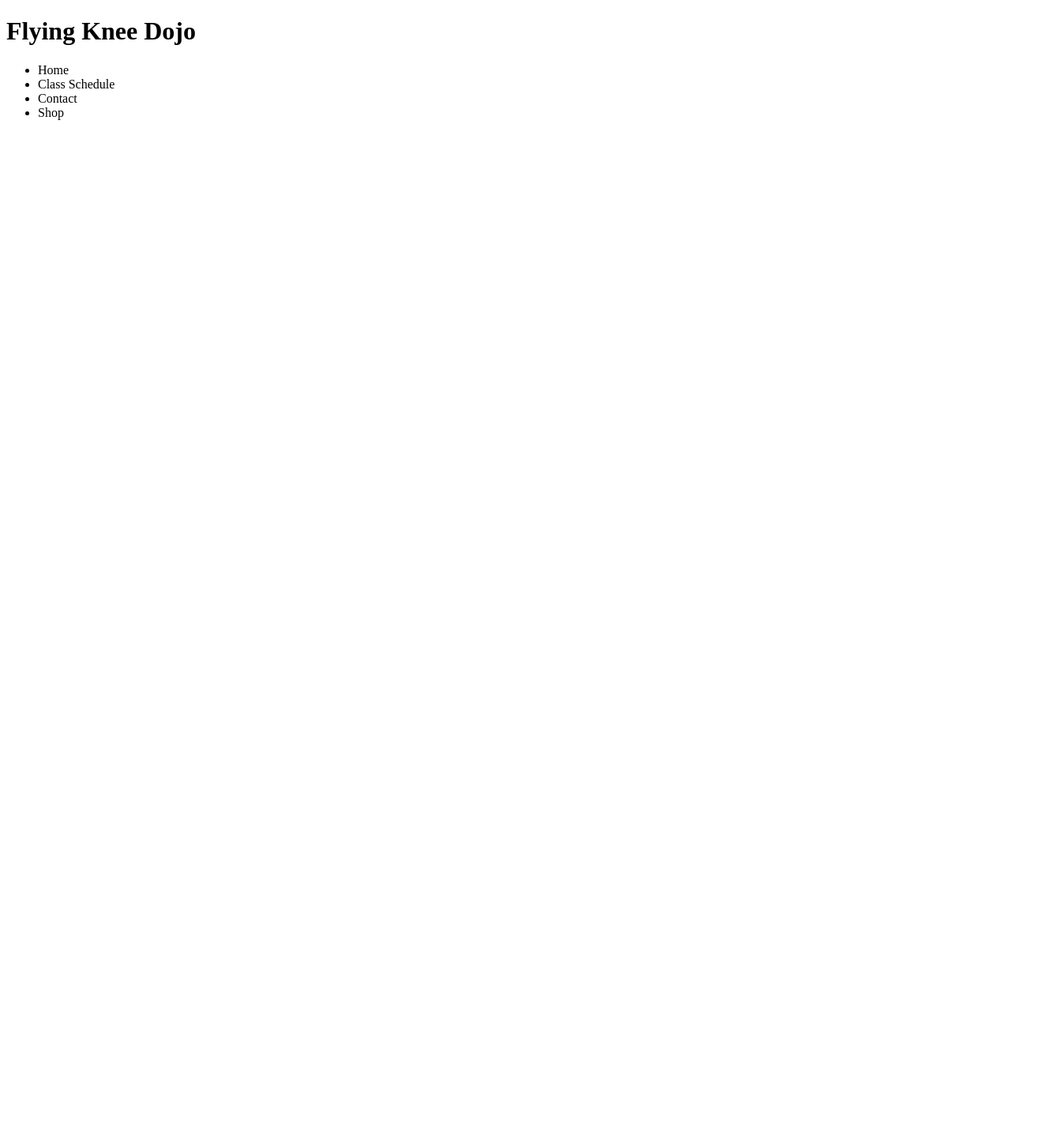
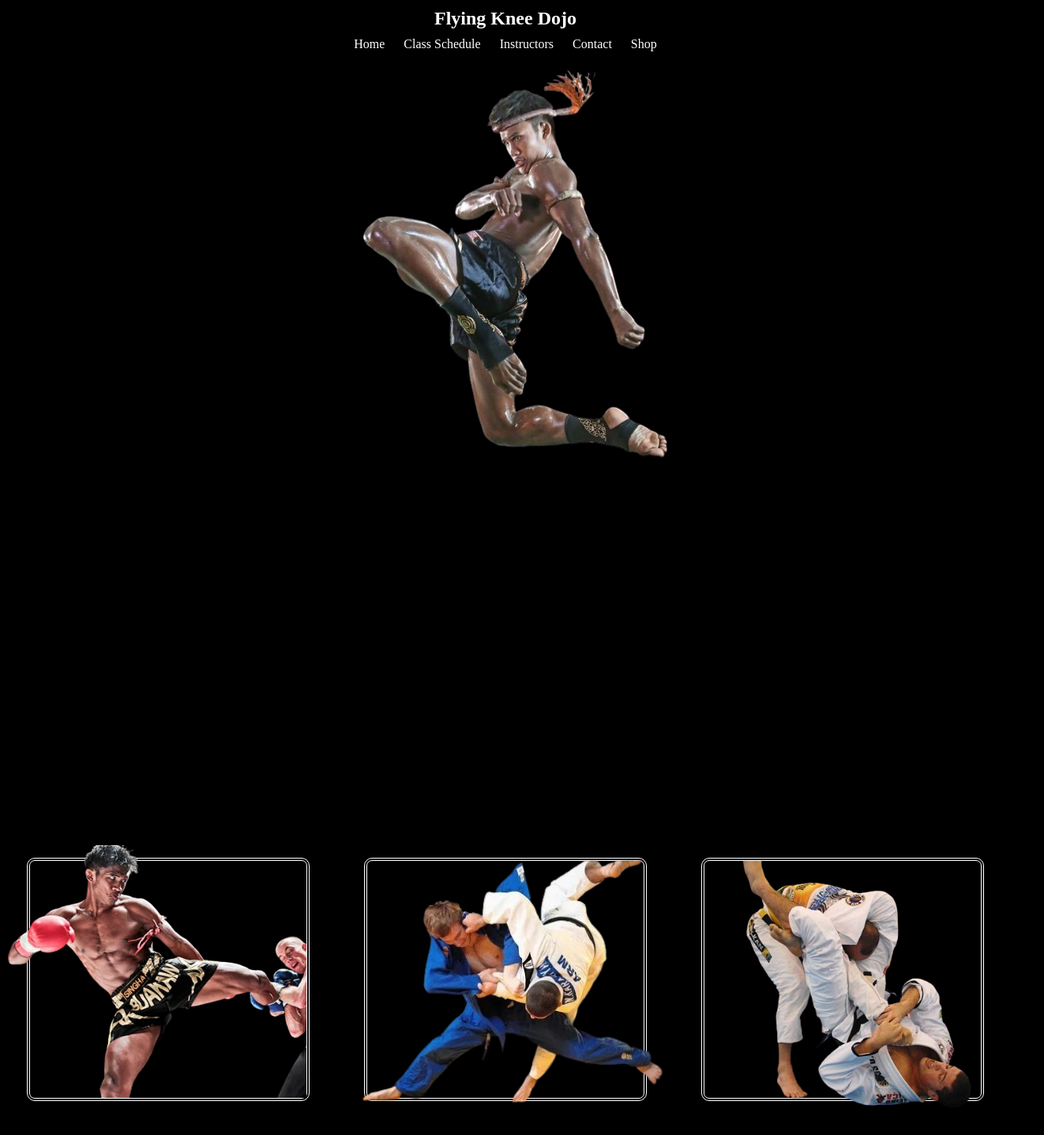
Before and after one commit to Tomal1/Flying-Knee-Dojo, a plain HTML site: page index.html in a window 1280 px wide. Shown: the whole page at 79% size, 1322 px wide, since content can reach past the window. Before the commit the page ends 800 px from the top, so only its background shows below. Drawn offline with Linux system fonts and the light colour scheme.

Commit message:
sections added to web page with images

```diff
--- /dev/null
+++ b/assets/css/Class-Schedule.css
@@ -0,0 +1,39 @@
+.container{
+    width: 100%;
+    height: 100%;
+    display: flex;
+    justify-content: space-around;
+    align-items: center;
+
+}
+
+.thumb{
+    border: 4px solid white;
+    border-style: double;
+    border-radius: 10px;
+    height: 300px;
+    width: 350px;
+}
+
+.thumImg{
+    background-color: transparent;
+
+}
+
+.Mauy-Thai{
+    height: 320px;
+    margin: -20px 0px 0px -30px;
+
+}
+
+.Judo{
+    height: 365px;
+    margin:-21px 0px 0px -77px;
+
+}
+
+.BJJ{
+    height: 320px;
+    margin: 0px 0px 0px -50px;
+
+}
--- /dev/null
+++ b/assets/css/Root&Nav.css
@@ -0,0 +1,37 @@
+*{
+    margin: 0;
+    padding: 0;
+    text-align: center;
+    background-color: black;
+    color: white;
+}
+
+h1{
+    padding: 10px;
+}
+
+nav a{
+    color: inherit;
+    text-decoration: inherit;
+  }
+
+nav{
+    position: fixed;
+    width: 100vw;
+    height: 10vh;
+}
+
+
+li{
+
+    list-style: none;
+    display: inline;
+    margin: 10px;
+
+}
+
+section{
+    padding-top: 10vh;
+    height: 90vh;
+    width: 100vw;
+}
--- a/index.css
+++ /dev/null
@@ -1,3 +0,0 @@
-h1{
-
-}
--- a/index.html
+++ b/index.html
@@ -4,19 +4,50 @@
     <meta charset="UTF-8">
     <meta name="viewport" content="width=device-width, initial-scale=1.0">
     <title>Flying Knee Dojo</title>
-    <link rel="stylesheet" href="./index.css"/>
+    <link rel="stylesheet" href="./assets/css/Root&Nav.css"/>
+    <link rel="stylesheet" href="./assets/css/Class-Schedule.css"/>
 </head>
 <body>
 
-    <h1>Flying Knee Dojo</h1>
-    <div>
+    <nav>
+        <h1>Flying Knee Dojo</h1>
         <ul>
-            <li>Home</li>
-            <li>Class Schedule</li>
-            <li>Contact</li>
-            <li>Shop</li>
+            <li><a href="#Home">Home</a></li>
+            <li><a href="#Class-Schedule">Class Schedule</a></li>
+            <li><a href="#">Instructors</a></li>
+            <li><a href="#">Contact</a></li>
+            <li><a href="#">Shop</a></li>
         </ul>
-    </div>
+    </nav>
+
+    <section id="Home">
+        <figure>
+            <img src="./assets/buakaw.png">
+        </figure>
+
+    </section>
+
+    <section id="Class-Schedule">
+
+        <div class="container">
+            <div class="thumb">
+                <img src="./assets/Buakaw2.png" class="Mauy-Thai thumImg"/>
+
+            </div>
+            <div class="thumb">
+                <img src="./assets/judo.png" class="Judo thumImg"/>
+
+            </div>
+            <div class="thumb">
+                <img src="./assets/BJJ.png" class="BJJ thumImg"/>
+
+            </div>
+
+        </div>
+
+    </section>
+
+
 
 </body>
 </html>
```
Also changed, not shown: assets/BJJ.png (added), assets/Buakaw2.png (added), assets/buakaw.png (added), assets/judo.png (added), 1 other file.
